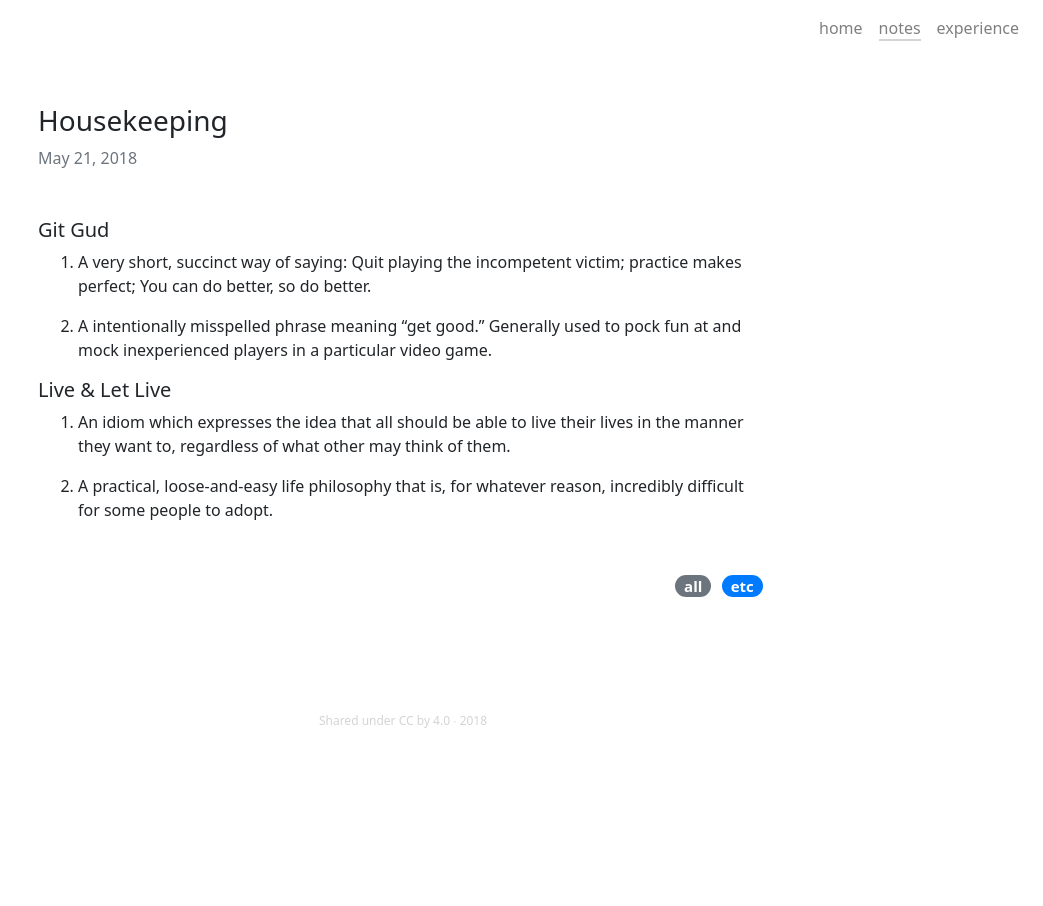
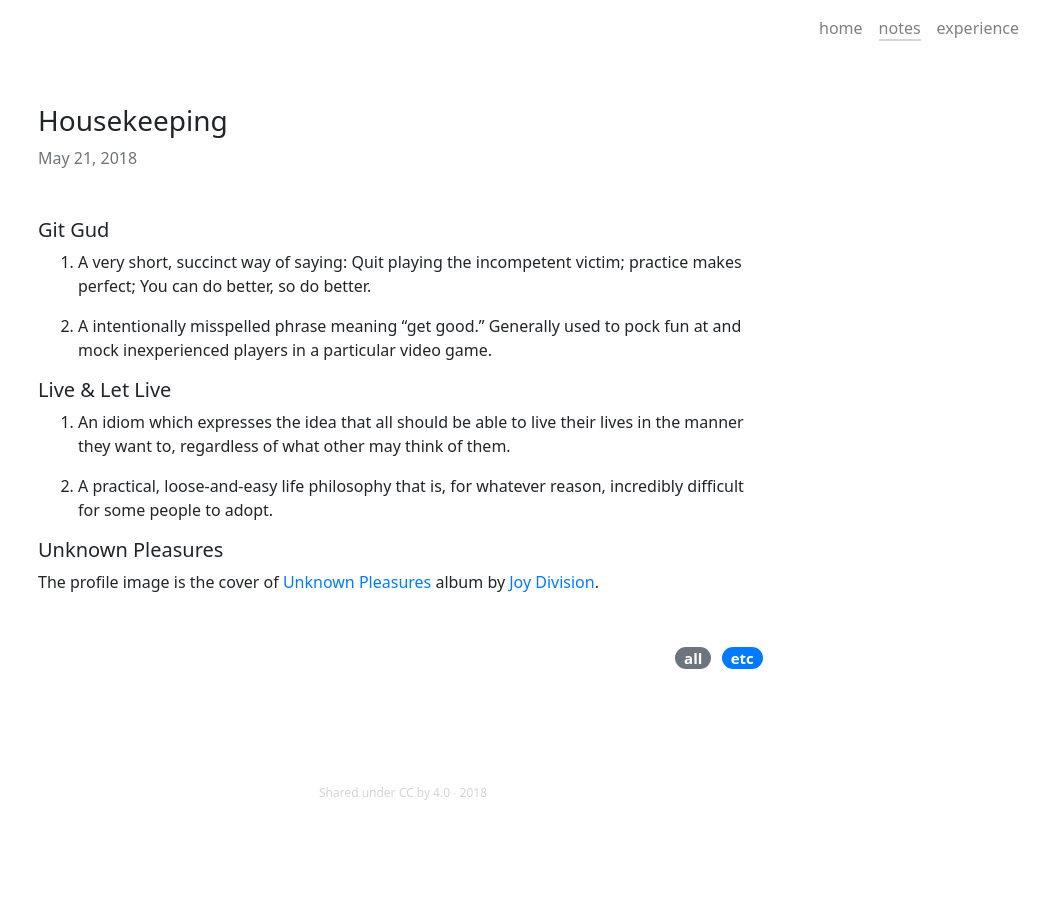
Before and after one commit to mavram/mavram.github.io, a Jekyll site: the page built from _posts/2018-05-21-housekeeping.md, in a window 1280 px wide. Shown: the whole page, without its empty margins (237-1280 px from the left). Built offline with Jekyll 4.4.1, drawn with Linux system fonts in a browser that asks for light colours.

Commit message:
unknown pleasures

```diff
--- a/_posts/2018-05-21-housekeeping.md
+++ b/_posts/2018-05-21-housekeeping.md
@@ -17,3 +17,8 @@ players in a particular video game.
 1. An idiom which expresses the idea that all should be able to live their lives in the manner they want to, regardless of what other may think of them.
 
 2. A practical, loose-and-easy life philosophy that is, for whatever reason, incredibly difficult for some people to adopt.
+
+
+##### Unknown Pleasures
+
+The profile image is the cover of [Unknown Pleasures](https://en.wikipedia.org/wiki/Unknown_Pleasures) album by [Joy Division](https://en.wikipedia.org/wiki/Joy_Division).
```
